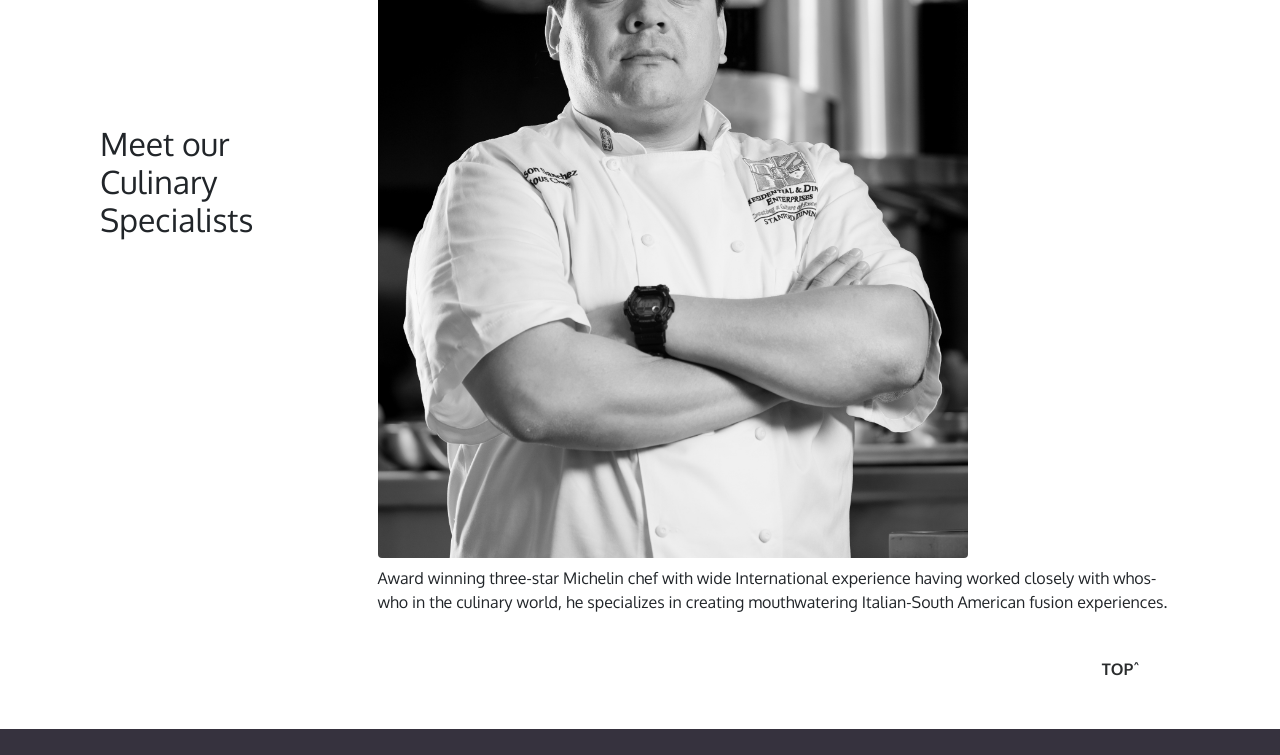
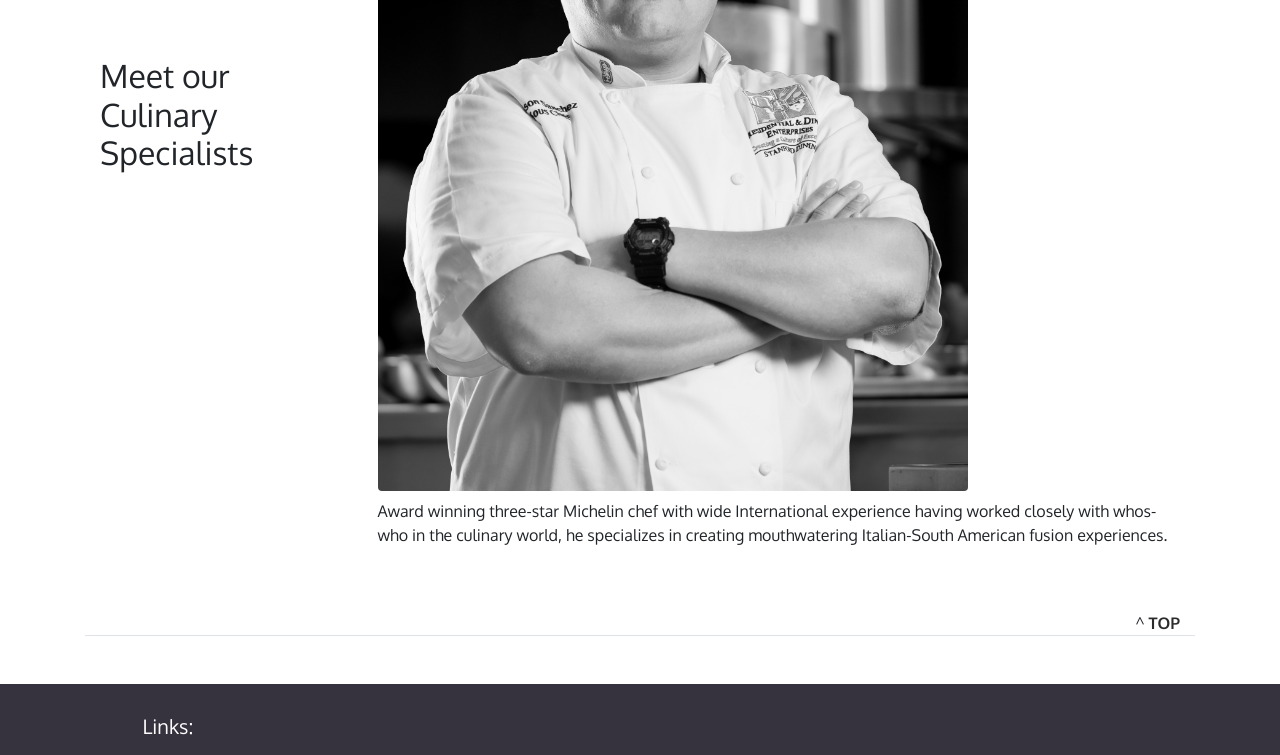
Before and after one commit to stefan22/rw2, a website: page index.html in a window 1280 px wide. Shown: the part 2000-2755 px from the top of the page. Drawn offline with nearby package versions, Linux system fonts and the light colour scheme.

Commit message:
updated top

```diff
--- a/css/styles.css
+++ b/css/styles.css
@@ -9,6 +9,9 @@ body {
  z-index: 0;
 }
 
+.borderBottom {
+  border-bottom: 0px;
+}
 
 
 /* navbar */
@@ -80,9 +83,10 @@ nav.navbar button {margin-right: 20vw;}
 
 .row-content {
   margin:0 auto;
-  padding: 27px 0 27px 0;
-  border-bottom: 1px ridge;
-  min-height: 400px;
+  /*padding: 27px 0 27px 0;*/
+  padding: 27px 0 0px 0;
+  /*border-bottom: 1px ridge;*/
+  min-height: 60px;
 }
 
 #upizza {
@@ -146,21 +150,35 @@ address a {
 }
 
 /* home top, about top */
-#corporate span, #about span {
+/*#corporate span, #about span {
  width: 95%;
  display: inline-block;
  text-align: right;
+}*/
+
+.top {
+  text-align: right;
+  margin:3em 0 0 0;
 }
 
-#corporate span::after, #about span::after {
-  content: 'ˆ';
+.top::before {
+  content: '^ ';
 }
 
-#corporate span a, #about span a {
+.top a {
+  text-decoration: none;
+  color: #292b2c;
+  font-weight: bold;
+  cursor: pointer;
+}
+
+
+
+/*#corporate span a, #about span a {
  text-decoration: none;
  color: #292b2c;
  font-weight: bold;
-}
+}*/
 
 /* social footer */
 
@@ -227,9 +245,6 @@ h4 small::before {
  margin-top: 2em;
 }
 
-#about .row-content:nth-child(3){
-  border-bottom: 0;
-}
 
 
 @media screen and (max-width: 320px) {
--- a/index.html
+++ b/index.html
@@ -87,11 +87,11 @@
             </div>
         </div>
 
-        <div class="row row-content align-items-center">
-            <div class="col-sm-4 col-md-3 push-md-9">
+        <div class="row row-content align-items-center border-bottom">
+            <div class="col-12 col-sm-4 col-md-3 push-md-9">
                 <h2>Meet our Culinary Specialists</h2>
             </div>
-            <div class="col-sm col-md pull-md-3">
+            <div class="col-12 col-sm col-md pull-md-3">
                 <h3>Alberto Pochetino</h3>
                 <h4>Executive Chef</h4>
                 <figure>
@@ -100,8 +100,16 @@
 
                 </figure>
             </div>
+
+            <div class="col-12 col-sm-12">
+                <div class="top">
+                    <a href="#about">TOP</a>
+                </div>
+            </div>
+
         </div>
-        <span><a href="#about">TOP</a></span>
+
+
     </div>
 
    <footer class="footer">
```
Also changed, not shown: aboutus.html (+9 -5 lines), 1 other file.
